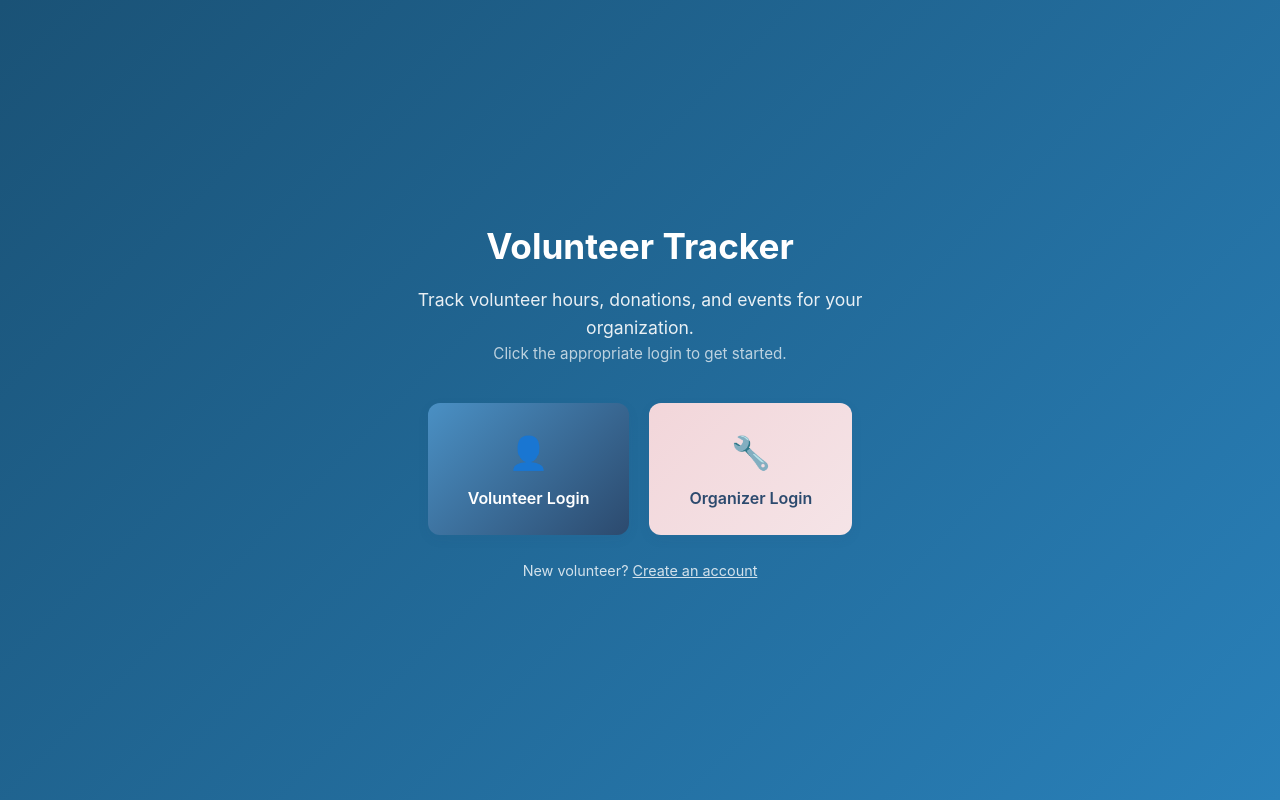
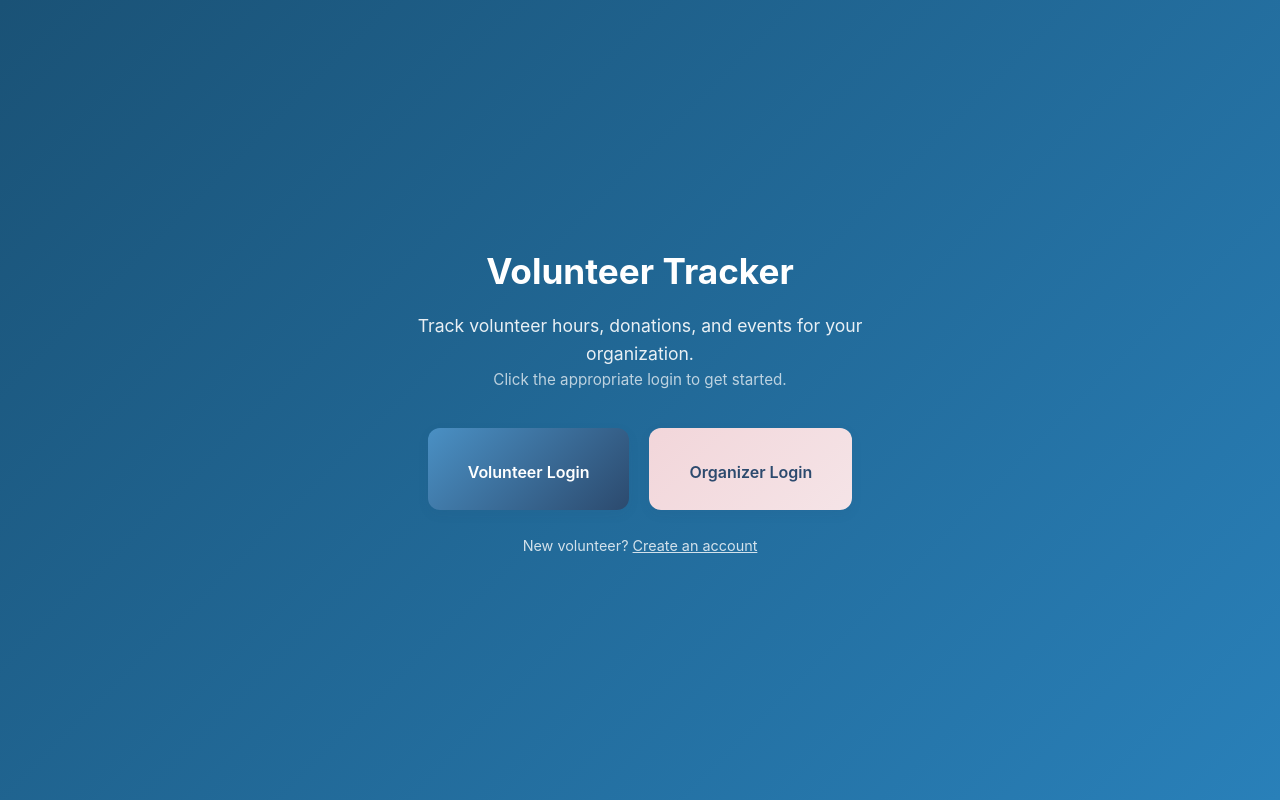
Before and after one commit to JacqueChirac/VolunteerTracker, a SvelteKit app: page / in a window 1280 px wide. Built offline with nearby package versions, Linux system fonts and the light colour scheme; no server answers.

Commit message:
removed emojis

```diff
--- a/src/routes/+page.svelte
+++ b/src/routes/+page.svelte
@@ -22,11 +22,11 @@
 		{:else}
 			<div class="login-options">
 				<a href="/login?role=volunteer" class="btn btn-primary login-card">
-					<span class="login-icon">👤</span>
+					<span class="login-icon"></span>
 					<span class="login-label">Volunteer Login</span>
 				</a>
 				<a href="/login?role=organizer" class="btn btn-accent login-card">
-					<span class="login-icon">🔧</span>
+					<span class="login-icon"></span>
 					<span class="login-label">Organizer Login</span>
 				</a>
 			</div>
```
